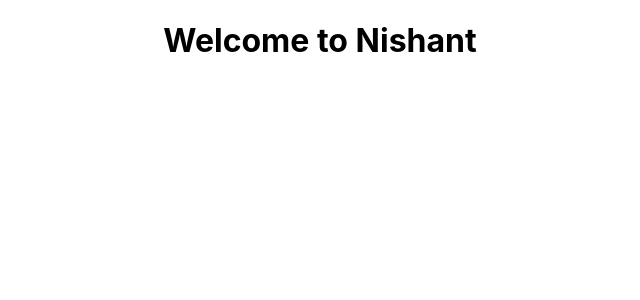
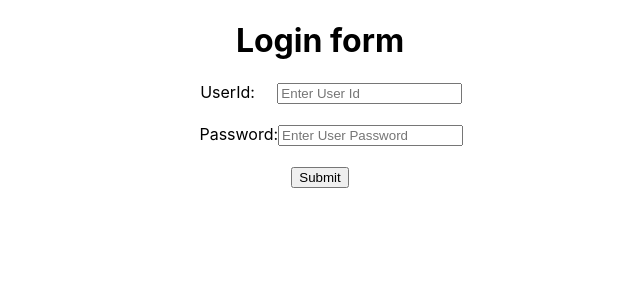
Before and after one commit to fhabhishektiwari/blog, a React (Create React App) app: page / in a window 1280 px wide. Shown: the top 300 px of the page, without its empty margins (320-960 px from the left). Built offline with nearby package versions, Linux system fonts and the light colour scheme.

Commit message:
Basic Form validation

```diff
--- a/src/App.js
+++ b/src/App.js
@@ -1,11 +1,11 @@
 // import logo from './logo.svg';
 import './App.css';
+import Login from './Login';
 
-import Profile from './Profile';
 function App() {
   return (
     <div className='App'>
-      <Profile/>
+      <Login/>
     </div>
   );
 }
--- /dev/null
+++ b/src/Login.js
@@ -0,0 +1,46 @@
+import React,{useState} from "react";
+
+
+const Login =()=>{
+    const [user,setUser]=useState("");
+    const [password,setPassword]=useState("");
+    const [userErr,setUserErr]=useState(false);
+    const [passErr,setPassErr]=useState(false);
+
+    function formHandler(e){
+        if(user.length<3 || password.length<3){
+            alert("type correct values");
+        }else{
+            alert("all goods");
+        }
+        e.preventDefault();
+    }
+
+    return(
+        <div>
+            <h1>Login form</h1>
+            <form onSubmit={formHandler}>
+            &nbsp;&nbsp;&nbsp;&nbsp;&nbsp;<label>UserId:</label>
+            &nbsp;&nbsp;&nbsp;&nbsp;&nbsp;<input type='text' placeholder="Enter User Id" onChange={(e)=>{
+                const usr=e.target.value;
+                if(usr.length<3){
+                    setUserErr(true);
+                }else{
+                    setUserErr(false);
+                }
+                setUser(usr);
+            }}/><br/>{userErr?<span style={{color:"red"}}>User Not valid</span>:null}<br/>
+                &nbsp;&nbsp;&nbsp;&nbsp;&nbsp;<label>Password:</label>
+                <input type='password' placeholder="Enter User Password" onChange={(e)=>{
+                    const pass=e.target.value;
+                    pass.length<3?setPassErr(true):setPassErr(false);
+                    setPassword(pass);
+                }}/><br/>{passErr?<span style={{color:"red"}}>Password Invalid!</span>:null}<br/>
+                <button type="submit">Submit</button>
+            </form>
+            <h1>{user}</h1>
+        </div>
+    );
+}
+
+export default Login;
--- a/src/Profile.js
+++ b/src/Profile.js
@@ -4,11 +4,9 @@ function Profile(){
     // const [loggedIn,setLoggedIn]=useState(true);
     // const [loggedIn,setLoggedIn]=useState(false);
     // const [loggedIn,setLoggedIn]=useState(1);
-    // const [loggedIn,setLoggedIn]=useState(2);
+    const [loggedIn,setLoggedIn]=useState(2);
 
-    // it is working
-
-    const loggedIn=1;
+    // const loggedIn=1;
 
         // return(
         //     loggedIn?<h1>Welcome Nishant</h1>:<h1>Welcome Guest</h1>
```
